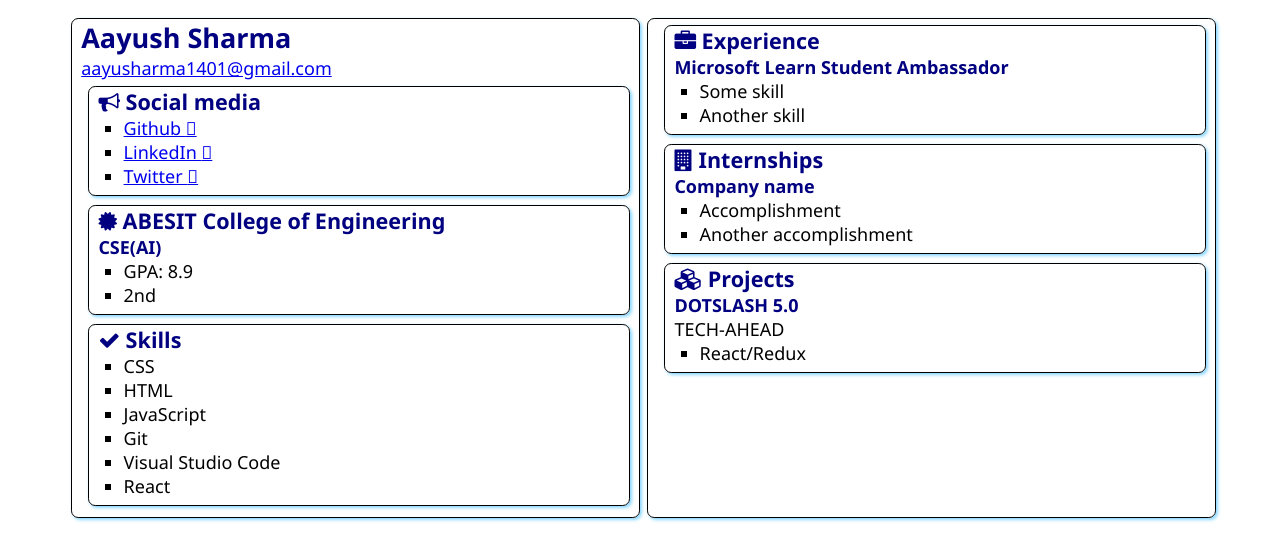
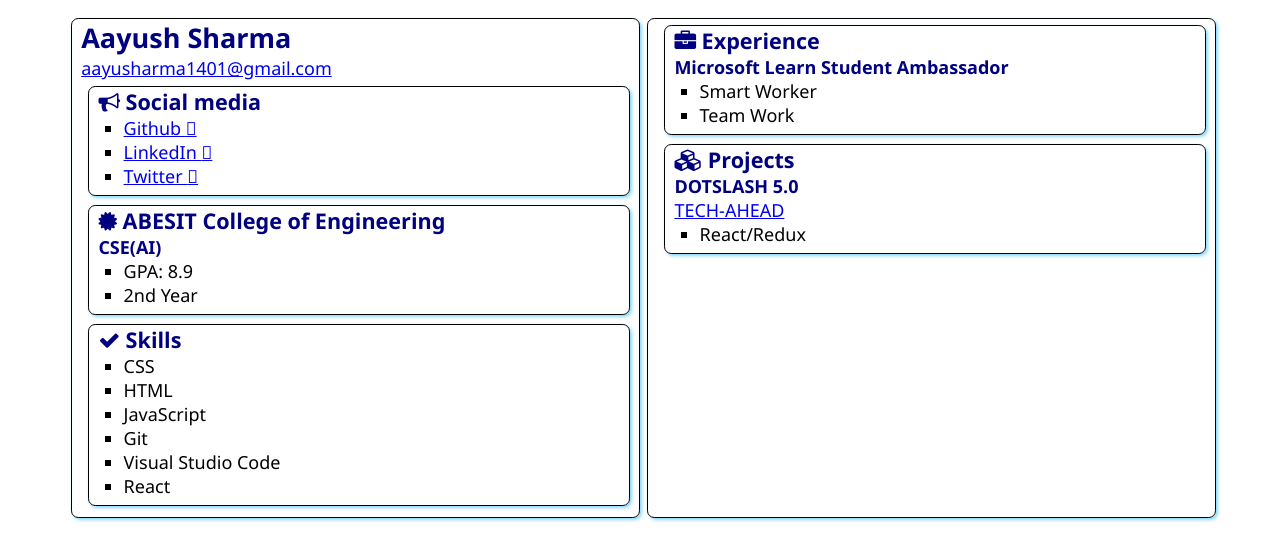
Before and after one commit to SuperAayush/SATechnicalOnboarding, a plain HTML site: page src/index.html in a window 1280 px wide. Drawn offline with Linux system fonts and the light colour scheme.

Commit message:
Update index.html
Changes Done.

```diff
--- a/src/index.html
+++ b/src/index.html
@@ -5,6 +5,7 @@
     <meta http-equiv="X-UA-Compatible" content="IE=edge">
     <meta name="viewport" content="width=device-width, initial-scale=1.0">
     <link rel="icon" href="./Aayush.JPG" type="image/gif" sizes="16x16">
+    <link rel="stylesheet" href="https://cdnjs.cloudflare.com/ajax/libs/font-awesome/4.7.0/css/font-awesome.min.css">
     <title>Aayush Sharma</title>
 
     <link rel="stylesheet" href="style.css">
@@ -37,7 +38,7 @@
                     <h3>CSE(AI)</h3>
                     <ul>
                         <li>GPA: 8.9</li>
-                        <li>2nd</li>
+                        <li>2nd Year</li>
                     </ul>
                 </div>
             </section>
@@ -65,20 +66,8 @@
                 </h2>
                 <h3>Microsoft Learn Student Ambassador</h3>
                 <ul>
-                    <li>Some skill</li>
-                    <li>Another skill</li>
-                </ul>
-            </section>
-            <section class="box">
-                <h2>
-                    <i class="fa fa-building" aria-hidden="true"></i>
-                    Internships
-                </h2>
-
-                <h3>Company name</h3>
-                <ul>
-                    <li>Accomplishment</li>
-                    <li>Another accomplishment</li>
+                    <li>Smart Worker</li>
+                    <li>Team Work</li>
                 </ul>
             </section>
             <section class="box">
@@ -88,7 +77,7 @@
                 </h2>
 
                 <h3>DOTSLASH 5.0</h3>
-                <div>TECH-AHEAD</div>
+                <a href="tech-ahead.netlify.app">TECH-AHEAD</a>
                 <ul>
                     <li>React/Redux</li>
                 </ul>
```
